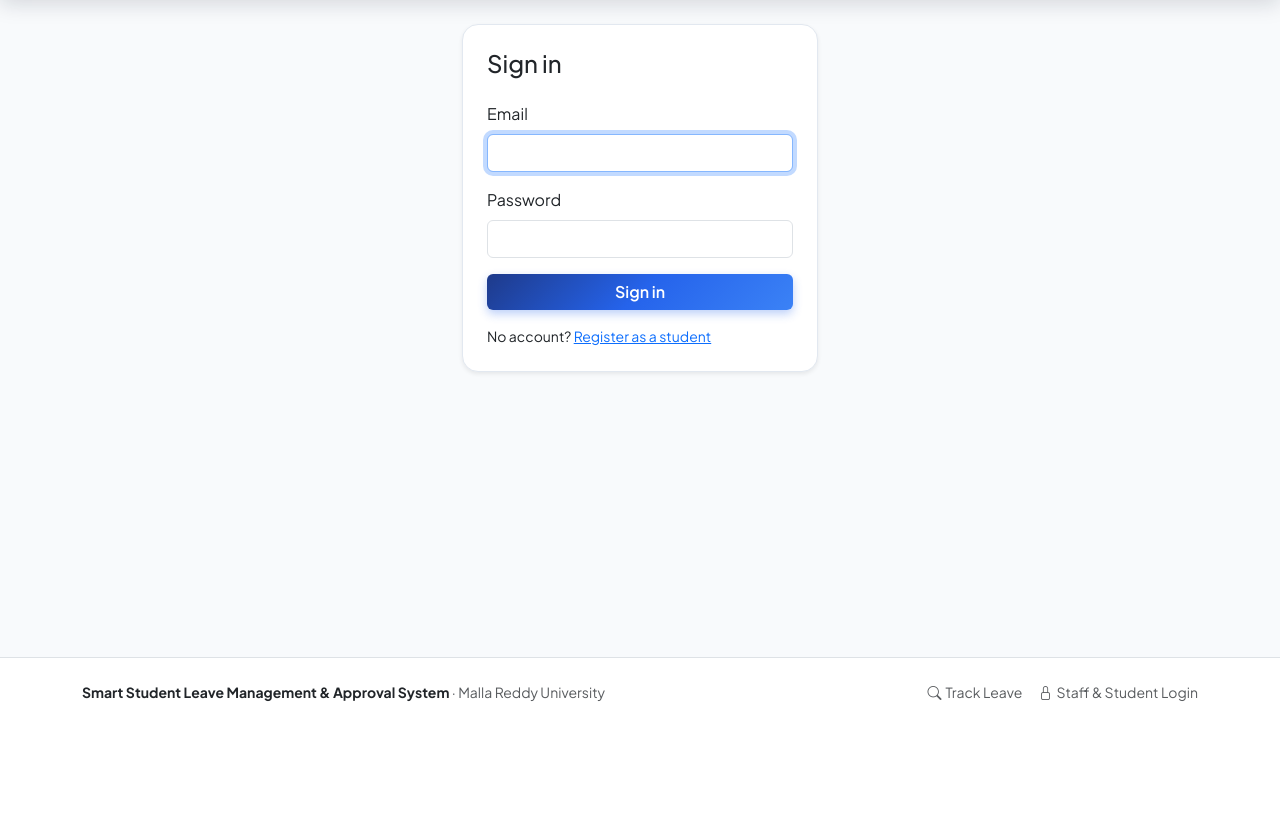
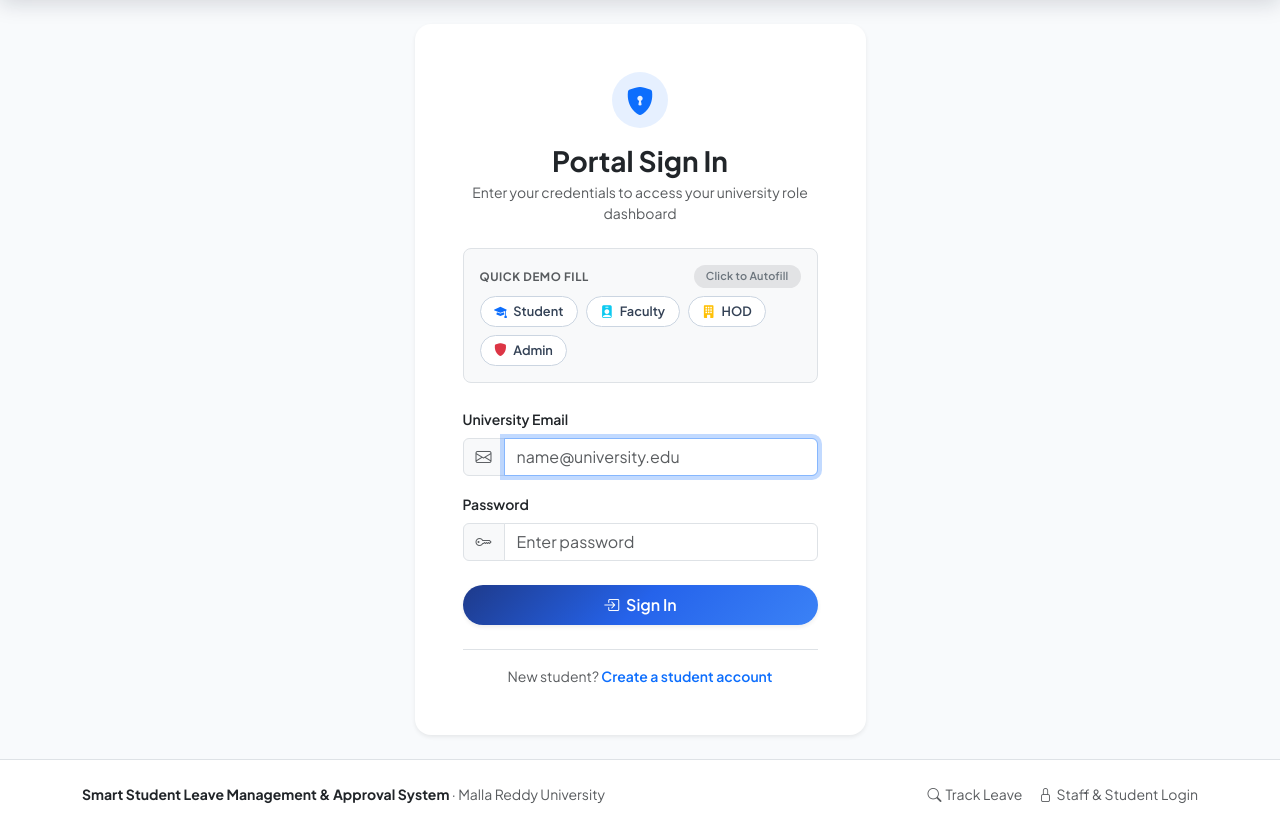
Before and after one commit to kalyan-dasari/leave-management, a Flask app: page /login in a window 1280 px wide. Shown: the part 73-902 px from the top of the page. Before the commit the page ends 775 px from the top, so only its background shows below. Run offline with Flask 3, Linux system fonts and the light colour scheme; some libraries are stand-ins or nearby versions.

Commit message:
feat: add login template with authentication form and demo credential autofill

```diff
--- a/templates/auth/login.html
+++ b/templates/auth/login.html
@@ -2,25 +2,72 @@
 {% block title %}Sign In{% endblock %}
 {% block content %}
 <div class="row justify-content-center">
-  <div class="col-md-5 col-lg-4">
-    <div class="card shadow-sm">
-      <div class="card-body p-4">
-        <h4 class="mb-4">Sign in</h4>
-        <form method="post">
+  <div class="col-md-6 col-lg-5">
+    <div class="card shadow-sm border-0">
+      <div class="card-body p-4 p-md-5">
+        <div class="text-center mb-4">
+          <div class="d-inline-flex align-items-center justify-content-center bg-primary bg-opacity-10 text-primary rounded-circle mb-3" style="width: 56px; height: 56px;">
+            <i class="bi bi-shield-lock-fill fs-3"></i>
+          </div>
+          <h3 class="fw-bold mb-1">Portal Sign In</h3>
+          <p class="text-muted small">Enter your credentials to access your university role dashboard</p>
+        </div>
+
+        <!-- Quick Demo Switcher -->
+        <div class="mb-4 p-3 bg-light rounded-3 border">
+          <div class="d-flex justify-content-between align-items-center mb-2">
+            <span class="small fw-bold text-muted text-uppercase" style="font-size: 0.72rem; letter-spacing: 0.05em;">Quick Demo Fill</span>
+            <span class="badge bg-secondary-subtle text-secondary" style="font-size: 0.68rem;">Click to Autofill</span>
+          </div>
+          <div class="d-flex flex-wrap gap-2">
+            <button type="button" class="btn btn-demo-pill" onclick="fillCreds('student1@university.edu', 'Student@123')">
+              <i class="bi bi-mortarboard-fill text-primary"></i> Student
+            </button>
+            <button type="button" class="btn btn-demo-pill" onclick="fillCreds('faculty.cse@university.edu', 'Faculty@123')">
+              <i class="bi bi-person-badge-fill text-info"></i> Faculty
+            </button>
+            <button type="button" class="btn btn-demo-pill" onclick="fillCreds('hod.cse@university.edu', 'Hod@12345')">
+              <i class="bi bi-building-fill text-warning"></i> HOD
+            </button>
+            <button type="button" class="btn btn-demo-pill" onclick="fillCreds('admin@university.edu', 'Admin@1234')">
+              <i class="bi bi-shield-fill text-danger"></i> Admin
+            </button>
+          </div>
+        </div>
+
+        <form method="post" id="loginForm">
           <input type="hidden" name="csrf_token" value="{{ csrf_token() }}">
           <div class="mb-3">
-            <label class="form-label" for="email">Email</label>
-            <input type="email" class="form-control" id="email" name="email" required autofocus>
+            <label class="form-label fw-semibold small" for="email">University Email</label>
+            <div class="input-group">
+              <span class="input-group-text bg-light text-muted"><i class="bi bi-envelope"></i></span>
+              <input type="email" class="form-control" id="email" name="email" placeholder="name@university.edu" required autofocus>
+            </div>
           </div>
-          <div class="mb-3">
-            <label class="form-label" for="password">Password</label>
-            <input type="password" class="form-control" id="password" name="password" required>
+          <div class="mb-4">
+            <label class="form-label fw-semibold small" for="password">Password</label>
+            <div class="input-group">
+              <span class="input-group-text bg-light text-muted"><i class="bi bi-key"></i></span>
+              <input type="password" class="form-control" id="password" name="password" placeholder="Enter password" required>
+            </div>
           </div>
-          <button class="btn btn-primary w-100">Sign in</button>
+          <button class="btn btn-primary w-100 py-2 rounded-pill fw-semibold shadow-sm" type="submit">
+            <i class="bi bi-box-arrow-in-right me-1"></i> Sign In
+          </button>
         </form>
-        <p class="small mt-3 mb-0">No account? <a href="{{ url_for('auth.register') }}">Register as a student</a></p>
+
+        <div class="mt-4 pt-3 border-top text-center">
+          <p class="small text-muted mb-0">New student? <a href="{{ url_for('auth.register') }}" class="fw-semibold text-decoration-none">Create a student account</a></p>
+        </div>
       </div>
     </div>
   </div>
 </div>
+
+<script>
+function fillCreds(email, password) {
+  document.getElementById('email').value = email;
+  document.getElementById('password').value = password;
+}
+</script>
 {% endblock %}
```
